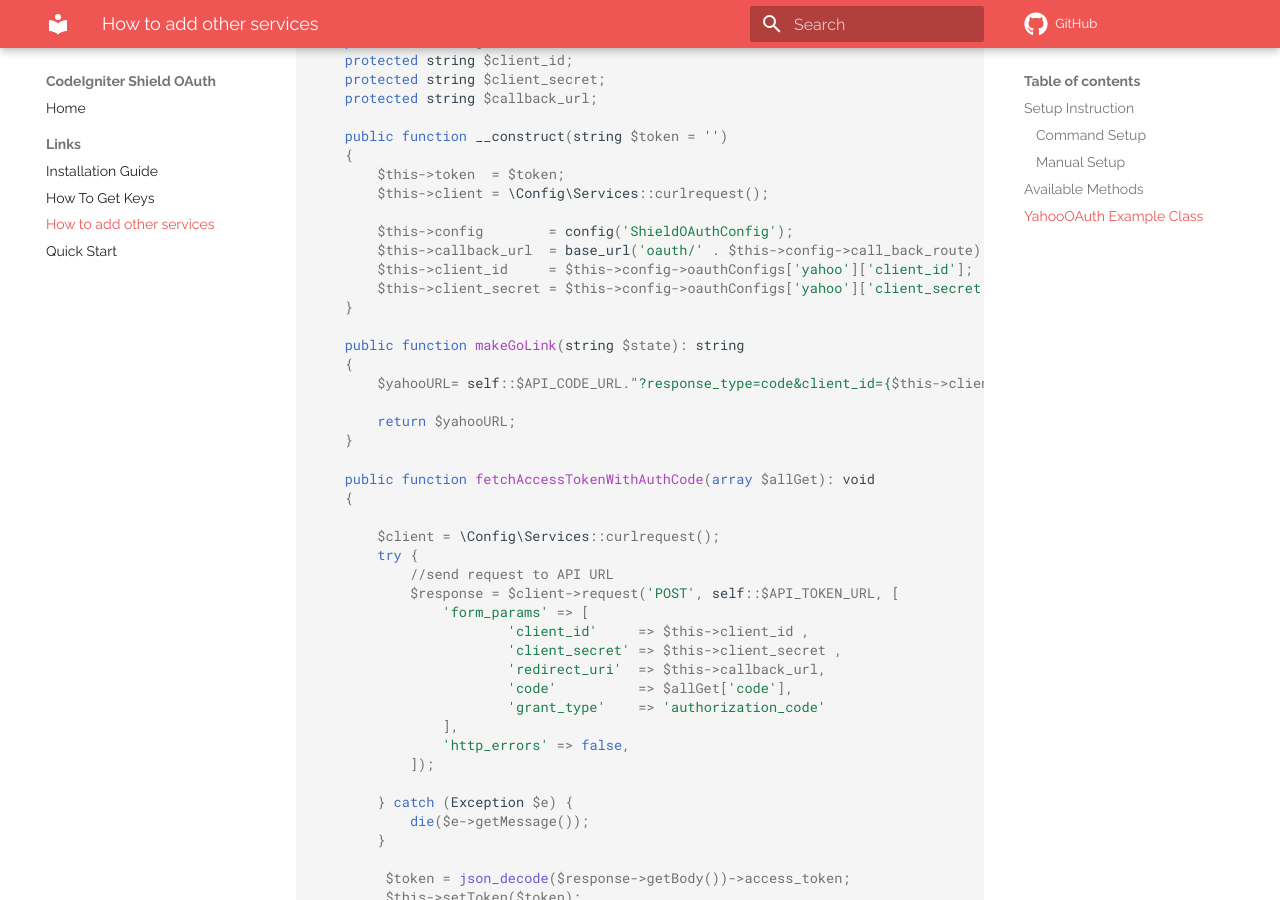
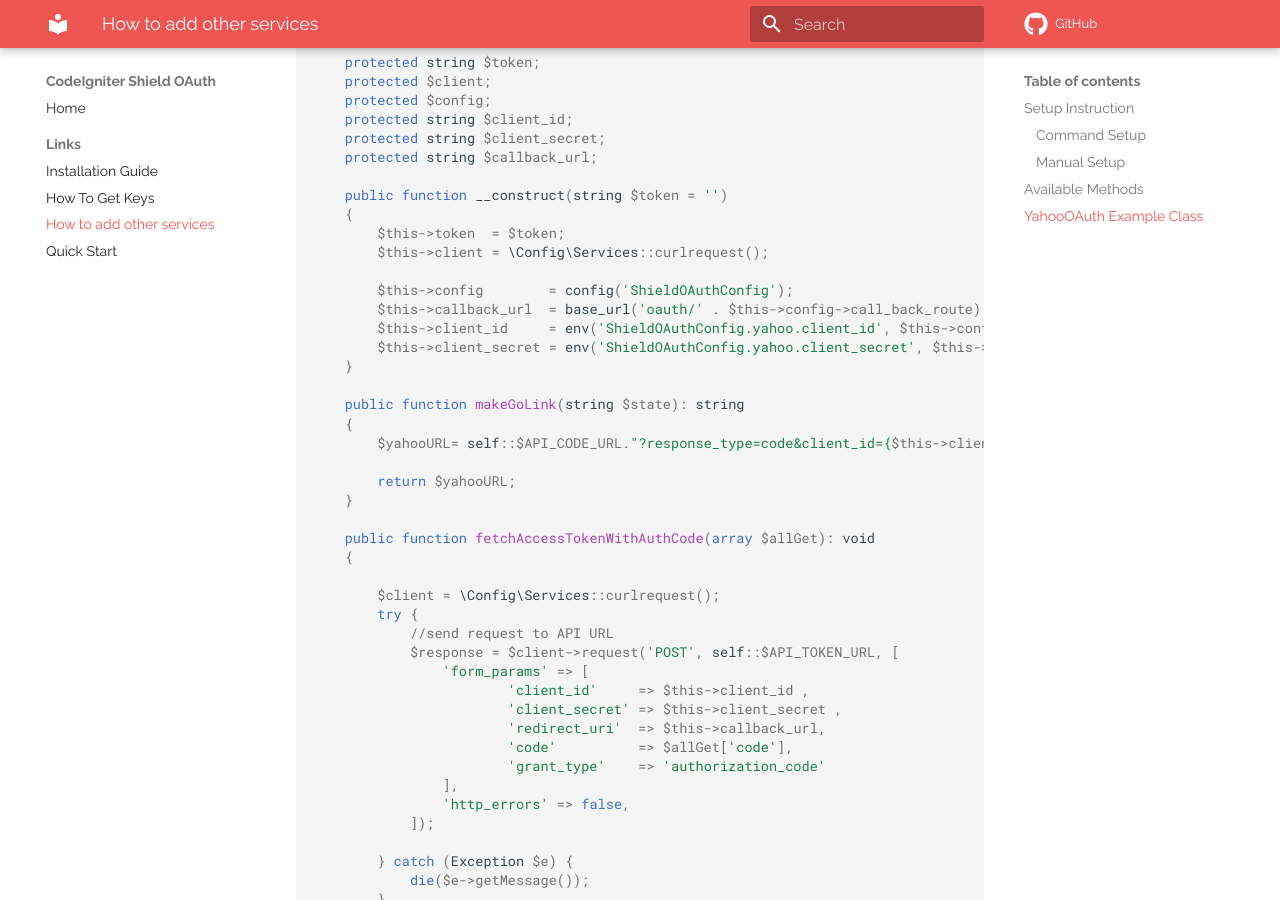
Before and after one commit to datamweb/shield-oauth, an MkDocs documentation site: the page built from docs/add_other_oauth.md, in a window 1280 px wide and 900 px high, scrolled down 5077 px. Built offline with MkDocs 1.6.1 and Material for MkDocs 9.7.7, drawn with Linux system fonts in a browser that asks for light colours; comment, search, counter and statistics services are not loaded; a style sheet for code colours, icons or effects is not loaded; some of the changed text lies outside the part shown.

Commit message:
docs: add env for set yahoo keys

```diff
--- a/docs/add_other_oauth.md
+++ b/docs/add_other_oauth.md
@@ -228,8 +230,8 @@ class YahooOAuth extends AbstractOAuth
 
         $this->config        = config('ShieldOAuthConfig');
         $this->callback_url  = base_url('oauth/' . $this->config->call_back_route);
-        $this->client_id     = $this->config->oauthConfigs['yahoo']['client_id'];
-        $this->client_secret = $this->config->oauthConfigs['yahoo']['client_secret'];
+        $this->client_id     = env('ShieldOAuthConfig.yahoo.client_id', $this->config->oauthConfigs['yahoo']['client_id']);
+        $this->client_secret = env('ShieldOAuthConfig.yahoo.client_secret', $this->config->oauthConfigs['yahoo']['client_secret']);
     }
 
     public function makeGoLink(string $state): string
```
Also changed, not shown: other parts of docs/add_other_oauth.md (+3 -1 lines).
